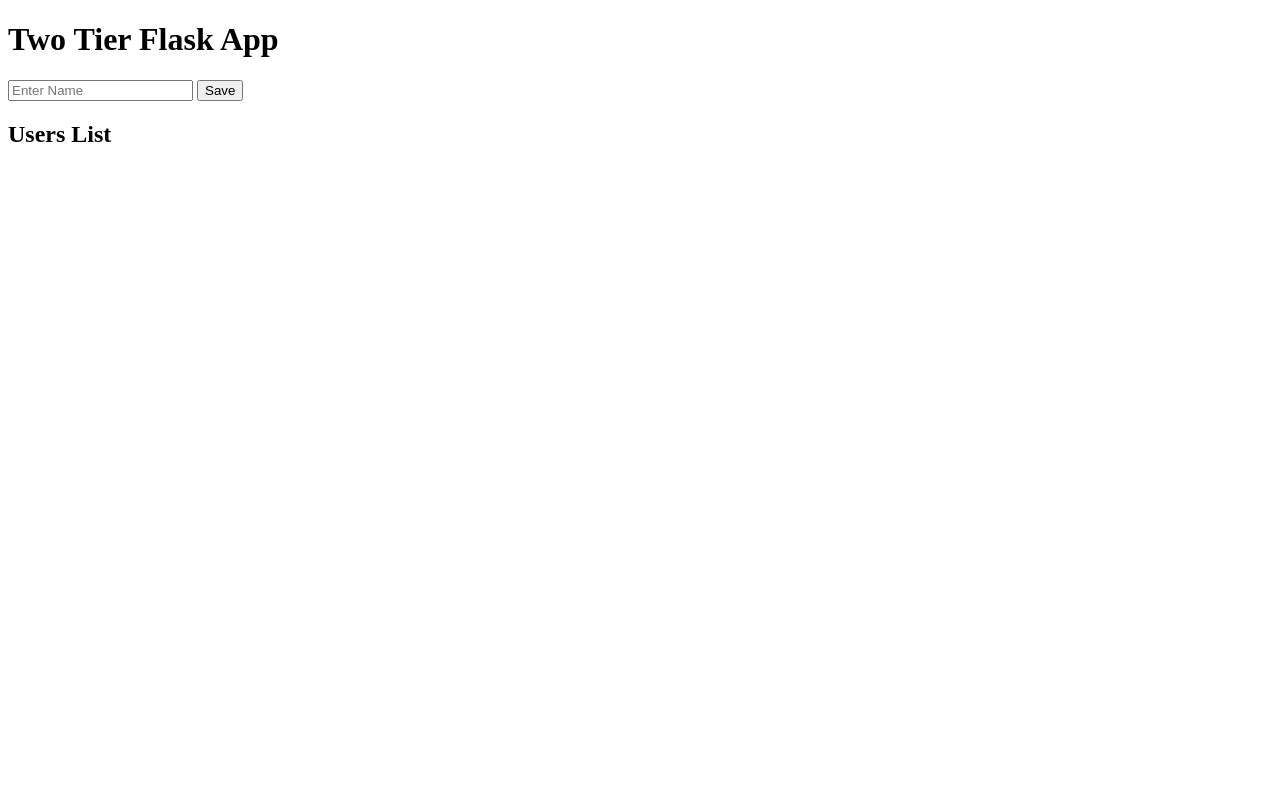
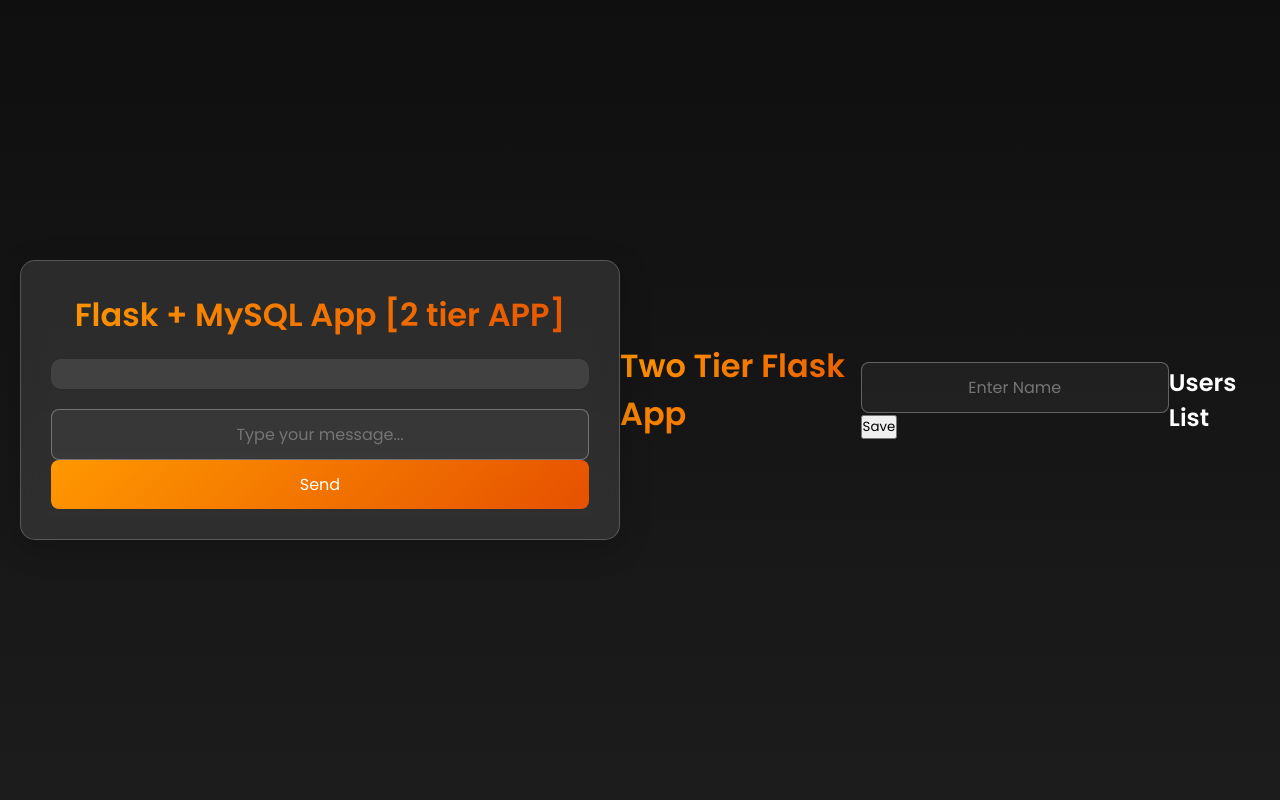
Before and after one commit to awaresj11/two-tier-app, a Flask app: page / in a window 1280 px wide. Run offline with Flask 2, Linux system fonts and the light colour scheme; data that the repository does not hold is empty; some libraries are stand-ins or nearby versions.

Commit message:
Update index.html

```diff
--- a/templates/index.html
+++ b/templates/index.html
@@ -1,4 +1,187 @@
 <!DOCTYPE html>
+<html lang="en">
+
+<head>
+    <meta charset="UTF-8">
+    <meta name="viewport" content="width=device-width, initial-scale=1.0">
+    <title>Flask App new🚀</title>
+    <style>
+        /* Import Google Font */
+        @import url('https://fonts.googleapis.com/css2?family=Poppins:wght@300;400;600&display=swap');
+
+        /* Reset Default Styles */
+        * {
+            margin: 0;
+            padding: 0;
+            box-sizing: border-box;
+            font-family: 'Poppins', sans-serif;
+        }
+
+        /* Background with subtle gradient */
+        body {
+            background: linear-gradient(to bottom, #0f0f0f, #1c1c1c);
+            color: #fff;
+            display: flex;
+            justify-content: center;
+            align-items: center;
+            min-height: 100vh;
+            padding: 20px;
+        }
+
+        /* Glassmorphic Container */
+        .container {
+            max-width: 600px;
+            width: 100%;
+            padding: 30px;
+            background: rgba(255, 255, 255, 0.1);
+            backdrop-filter: blur(10px);
+            border-radius: 15px;
+            box-shadow: 0 8px 32px rgba(0, 0, 0, 0.2);
+            border: 1px solid rgba(255, 255, 255, 0.2);
+            text-align: center;
+            transition: transform 0.3s ease, box-shadow 0.3s ease;
+        }
+
+        .container:hover {
+            transform: translateY(-5px);
+            box-shadow: 0 12px 24px rgba(255, 255, 255, 0.1);
+        }
+
+        /* Elegant Heading */
+        h1 {
+            font-size: 2rem;
+            font-weight: 600;
+            background: linear-gradient(135deg, #ff9800, #e65100);
+            -webkit-background-clip: text;
+            -webkit-text-fill-color: transparent;
+            margin-bottom: 20px;
+        }
+
+        /* Messages Box */
+        .messages {
+            margin-bottom: 20px;
+            padding: 15px;
+            background: rgba(255, 255, 255, 0.1);
+            border-radius: 10px;
+            max-height: 200px;
+            overflow-y: auto;
+        }
+
+        .messages p {
+            padding: 10px;
+            background: rgba(255, 255, 255, 0.2);
+            border-radius: 8px;
+            margin-bottom: 5px;
+            font-size: 0.95rem;
+        }
+
+        /* Animated Input Fields */
+        input[type="text"] {
+            width: 100%;
+            padding: 12px;
+            border: 1px solid rgba(255, 255, 255, 0.3);
+            background: rgba(255, 255, 255, 0.05);
+            color: #fff;
+            border-radius: 8px;
+            font-size: 16px;
+            transition: all 0.3s ease;
+            text-align: center;
+        }
+
+        input[type="text"]:focus {
+            border-color: #ff9800;
+            box-shadow: 0 0 12px rgba(255, 152, 0, 0.5);
+            outline: none;
+        }
+
+        /* Glowing Submit Button */
+        input[type="submit"] {
+            width: 100%;
+            padding: 12px;
+            background: linear-gradient(135deg, #ff9800, #e65100);
+            color: #fff;
+            border: none;
+            border-radius: 8px;
+            cursor: pointer;
+            font-size: 16px;
+            transition: all 0.3s ease;
+        }
+
+        input[type="submit"]:hover {
+            box-shadow: 0 0 20px rgba(255, 152, 0, 0.6);
+            transform: translateY(-2px);
+        }
+
+        /* Mobile Responsive */
+        @media (max-width: 600px) {
+            .container {
+                padding: 20px;
+            }
+
+            h1 {
+                font-size: 1.6rem;
+            }
+
+            input[type="text"], input[type="submit"] {
+                font-size: 14px;
+            }
+        }
+    </style>
+</head>
+
+<body>
+    <div class="container">
+        <h1>Flask + MySQL App [2 tier APP] </h1>
+
+        <div class="messages">
+            {% for message in messages %}
+                <p>{{ message[0] }}</p>
+            {% endfor %}
+        </div>
+
+        <form id="messageForm">
+            <input type="text" name="new_message" placeholder="Type your message..." required>
+            <input type="submit" value="Send">
+        </form>
+    </div>
+
+    <!-- jQuery for Smooth AJAX Requests -->
+    <script src="https://code.jquery.com/jquery-3.6.0.min.js"></script>
+    <script>
+        $(document).ready(function() {
+            $("#messageForm").on("submit", function(event) {
+                event.preventDefault(); // Prevent page reload
+
+                let messageInput = $("input[name='new_message']");
+                let message = messageInput.val().trim();
+
+                if (message === "") {
+                    alert("Message cannot be empty!");
+                    return;
+                }
+
+                $.ajax({
+                    url: "/submit",
+                    type: "POST",
+                    data: { new_message: message },
+                    success: function(response) {
+                        if (response && response.message) {
+                            $(".messages").append("<p>" + response.message + "</p>");
+                            messageInput.val("");
+                        } else {
+                            console.error("Unexpected response format:", response);
+                        }
+                    },
+                    error: function(xhr, status, error) {
+                        console.error("AJAX Error:", status, error);
+                    }
+                });
+            });
+        });
+    </script>
+</body>
+
+</html><!DOCTYPE html>
 <html>
 <head>
 <title>Flask App</title>
```
